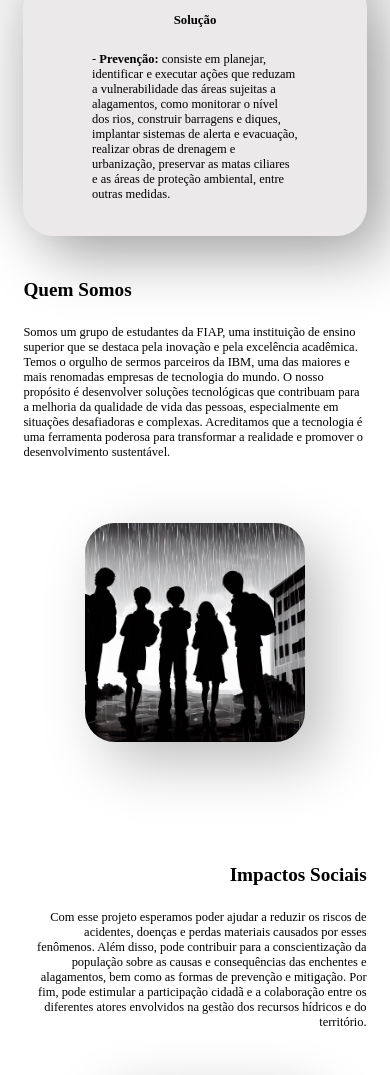
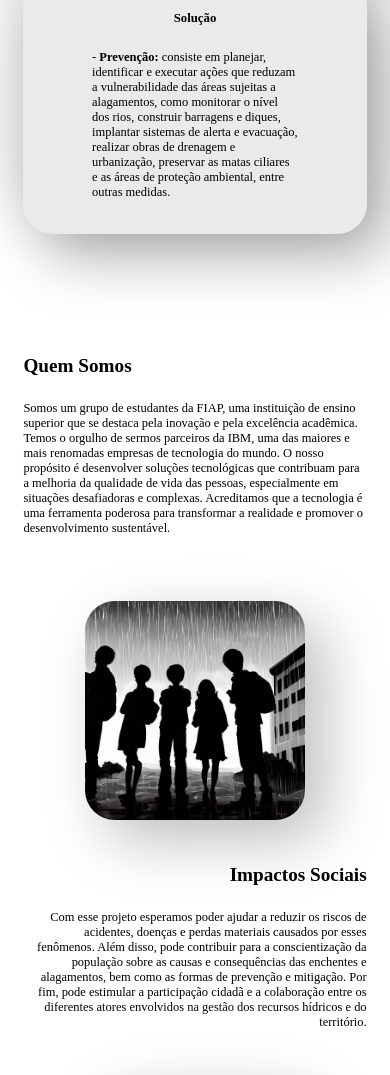
Before and after one commit to Grupo-Arthemis/Challenge_Site, a plain HTML site: page index.html in a window 390 px wide. Shown: the part 1727-2802 px from the top of the page. Drawn offline with Linux system fonts and the light colour scheme.

Commit message:
Responsividade v6

```diff
--- a/style.css
+++ b/style.css
@@ -401,8 +401,8 @@ body{
     .Secao_3{
         display: flex;
         flex-direction: column;
-        margin: 2% 6%;
-        height: 18vh;
+        margin: 1% 6%;
+        height: 20vh;
         align-items: top;
     }
 
@@ -412,7 +412,7 @@ body{
     }
 
     .Secao_3 .Item_Texto{
-        margin-top: 3rem;
+        margin-top: 8rem;
     }
 
 
@@ -422,4 +422,5 @@ body{
 
 
 
+
 }
```
